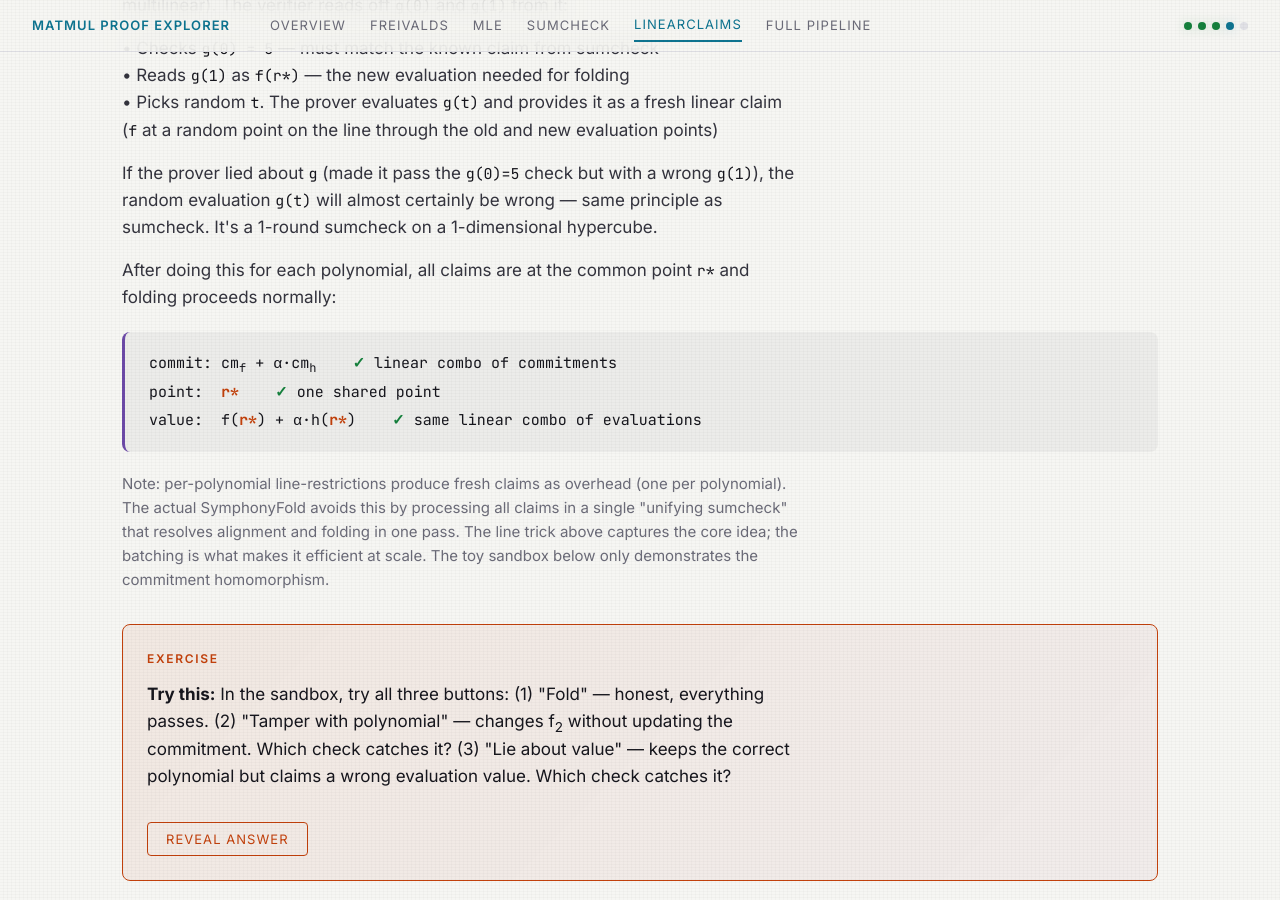
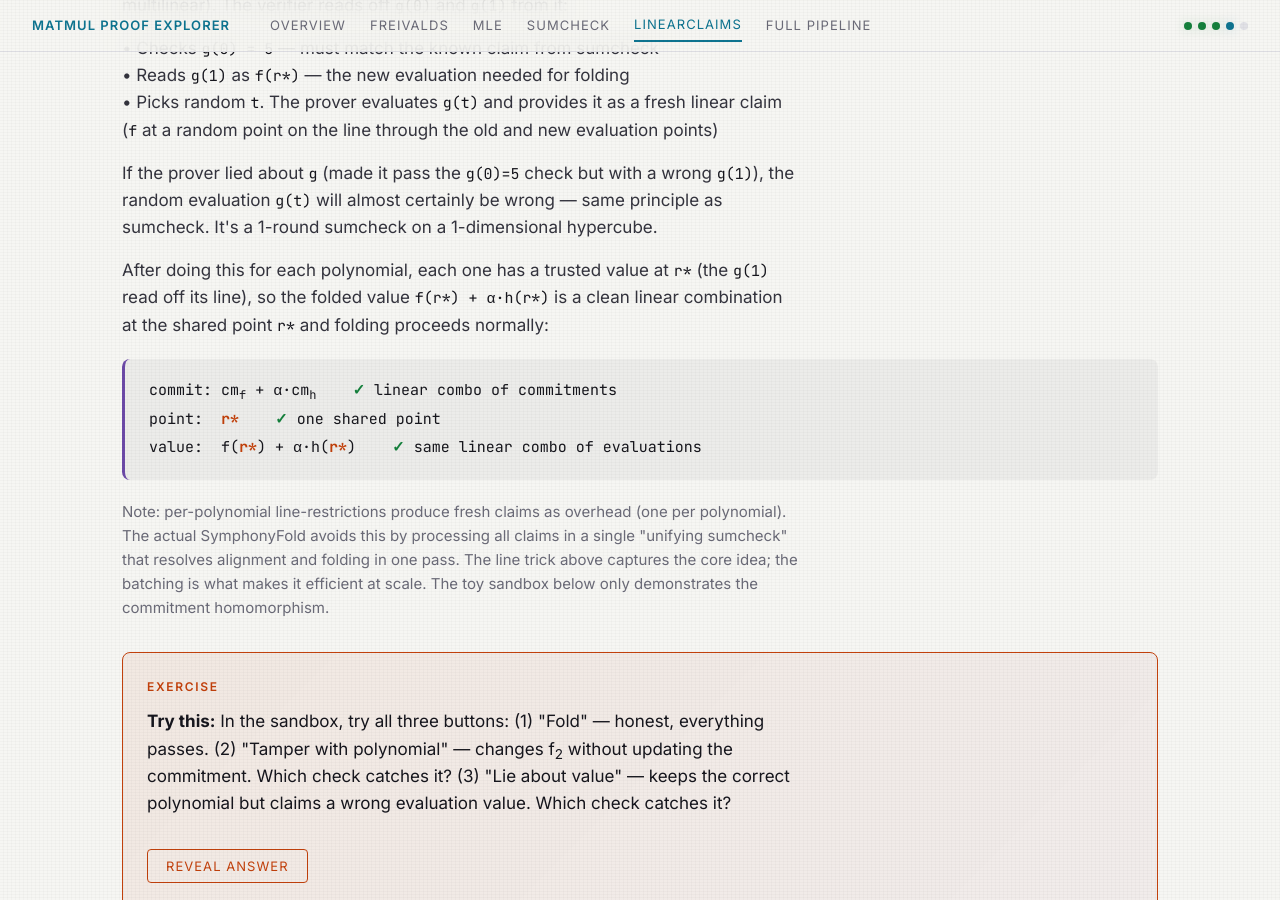
Before and after one commit to alexallain/alexallain.github.io, a Jekyll site: the page projects/matmul-proof-explorer/index.html, which Jekyll copies as it is, in a window 1280 px wide and 900 px high, scrolled down 16967 px. Built offline with Jekyll 4.4.1, drawn with Linux system fonts in a browser that asks for light colours.

Commit message:
Matmul Proof Explorer: fix point-alignment claim
The line reduction's 1-round sumcheck leaves a residual linear claim at a
random point on the line, not at r*. Reword so it's the value (g(1)) that
aligns at r*, enabling the folded linear combination, consistent with the
"fresh claims as overhead" note below.

Co-Authored-By: Claude Opus 4.8 (1M context) <noreply@anthropic.com>

```diff
--- a/projects/matmul-proof-explorer/index.html
+++ b/projects/matmul-proof-explorer/index.html
@@ -1291,8 +1291,10 @@ Multiply pointwise at each X:
     be wrong &mdash; same principle as sumcheck. It's a 1-round sumcheck on a 1-dimensional hypercube.
   </p>
   <p>
-    After doing this for each polynomial, all claims are at the common point <span class="m">r*</span>
-    and folding proceeds normally:
+    After doing this for each polynomial, each one has a trusted value at <span class="m">r*</span>
+    (the <span class="m">g(1)</span> read off its line), so the folded value
+    <span class="m">f(r*) + &alpha;&middot;h(r*)</span> is a clean linear combination at the shared point
+    <span class="m">r*</span> and folding proceeds normally:
   </p>
   <div class="equation" style="font-size:var(--fs-sm)">commit: cm<sub>f</sub> + &alpha;&middot;cm<sub>h</sub>  &nbsp; <span class="eq-green">&check;</span> linear combo of commitments
 point:  <span class="eq-orange">r*</span>  &nbsp; <span class="eq-green">&check;</span> one shared point
```
